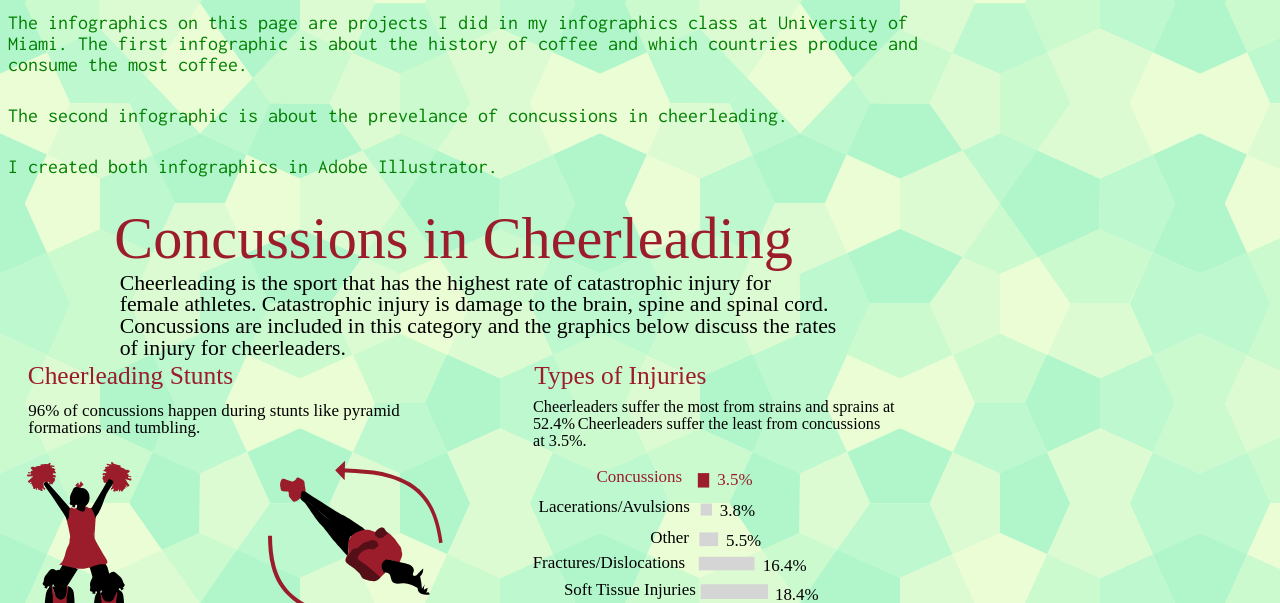
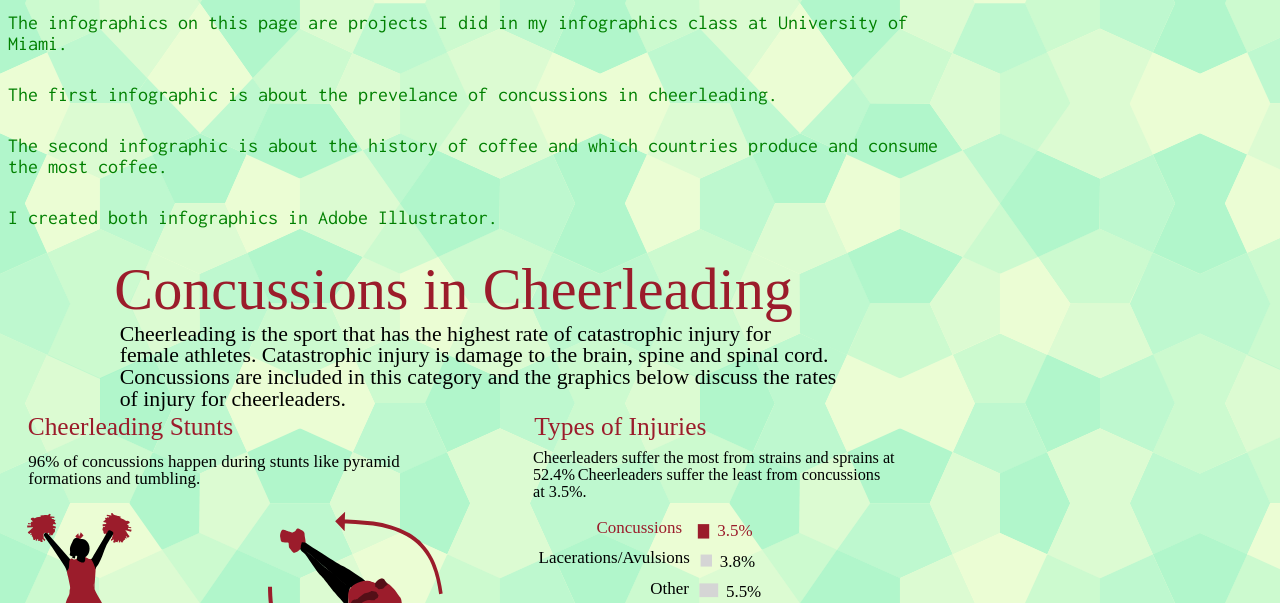
Before and after one commit to morganmann305/morganmann305.github.io, a plain HTML site: page infographics.html in a window 1280 px wide. Shown: the part 197-800 px from the top of the page. Drawn offline with nearby package versions, Linux system fonts and the light colour scheme; a web font is replaced by a local one.

Commit message:
Edited infographics page

```diff
--- a/infographics.html
+++ b/infographics.html
@@ -23,9 +23,11 @@
 </ul>
 </nav>
 
-<p>The infographics on this page are projects I did in my infographics class at University of Miami. The first infographic is about the history of coffee and which countries produce and consume the most coffee.</p>
+<p>The infographics on this page are projects I did in my infographics class at University of Miami.</p>
 
-<p>The second infographic is about the prevelance of concussions in cheerleading.</p>
+<p>The first infographic is about the prevelance of concussions in cheerleading.</p>
+
+<p>The second infographic is about the history of coffee and which countries produce and consume the most coffee.</p>
 
 <p>I created both infographics in Adobe Illustrator.</p>
 
```
Also changed, not shown: index.html (+1 -2 lines).
